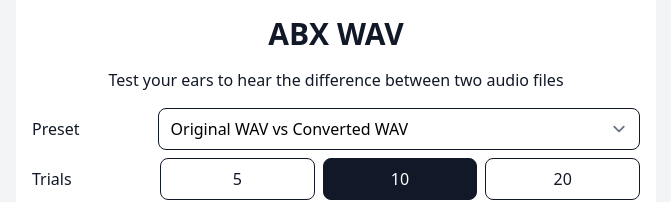
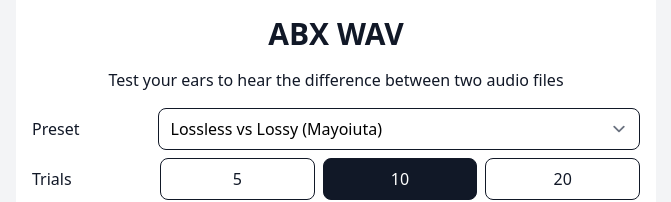
Before and after one commit to nfathoni79/abxwav, a Vue app: page / in a window 1280 px wide. Shown: the top 202 px of the page, without its empty margins (304-975 px from the left). Built offline with nearby package versions, Linux system fonts and the light colour scheme.

Commit message:
Rearrange preset

```diff
--- a/src/App.vue
+++ b/src/App.vue
@@ -4,11 +4,6 @@ import AButton from './components/AButton.vue'
 import ARadio from './components/ARadio.vue'
 
 const presets = ref([
-  {
-    name: 'Original WAV vs Converted WAV',
-    audioAUrl: '/audio-a.wav',
-    audioBUrl: '/audio-b.wav',
-  },
   {
     name: 'Lossless vs Lossy (Mayoiuta)',
     audioAUrl: 'https://www.dropbox.com/scl/fi/emlmqntz49vwl0ztwqmnd/mayoiuta-f.wav?rlkey=p0jyk8te9i4tajcd93sedzm17&st=0kut2wup&dl=1',
@@ -18,6 +13,11 @@ const presets = ref([
     name: 'Lossy 320 vs Lossy 128 (Mayoiuta)',
     audioAUrl: 'https://www.dropbox.com/scl/fi/emlmqntz49vwl0ztwqmnd/mayoiuta-f.wav?rlkey=p0jyk8te9i4tajcd93sedzm17&st=0kut2wup&dl=1',
     audioBUrl: 'https://www.dropbox.com/scl/fi/80qaxdhoj07ui91s6zzgw/mayoiuta-f-128.mp3?rlkey=run3m6ynqvfyh9ww9rydkqw10&st=iqavozf9&dl=1',
+  },
+  {
+    name: 'Original WAV vs Converted WAV',
+    audioAUrl: '/audio-a.wav',
+    audioBUrl: '/audio-b.wav',
   },
   {
     name: 'Custom',
```
